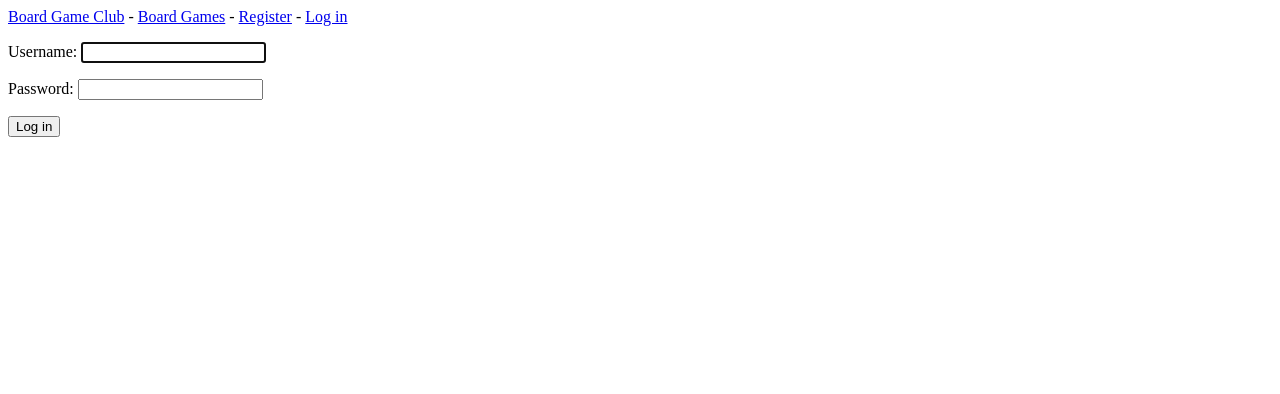
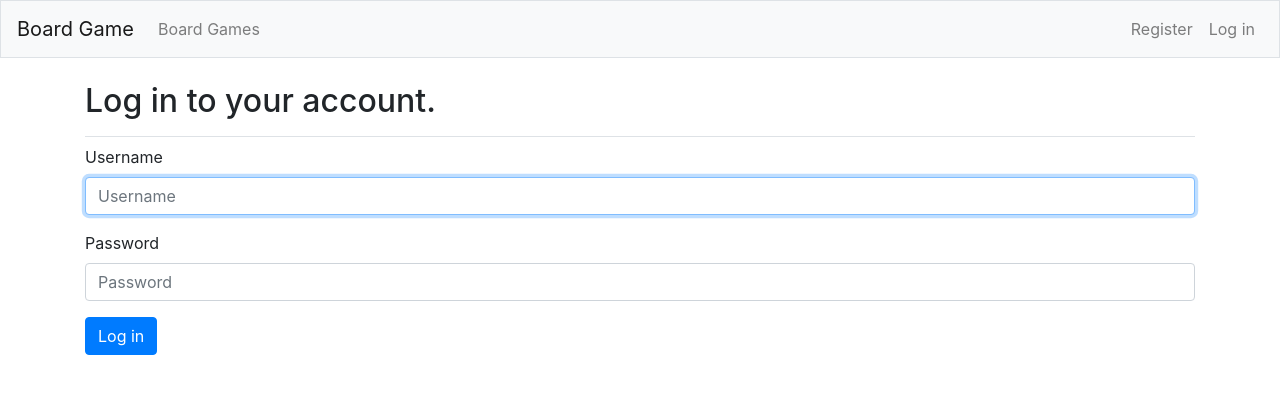
Before and after one commit to otto-laitinen/board_game_club, a Django app: page /users/login/ in a window 1280 px wide. Shown: the top 394 px of the page. Run offline with Django 3.2, Linux system fonts and the light colour scheme; some libraries are stand-ins or nearby versions.

Commit message:
Styling the website

```diff
--- a/board_game_club/settings.py
+++ b/board_game_club/settings.py
@@ -34,6 +34,10 @@ INSTALLED_APPS = [
     # My apps
     "board_game_club_app",
     "users",
+
+    # Third party apps.
+    "bootstrap4",
+
     # Default Django apps
     "django.contrib.admin",
     "django.contrib.auth",
--- a/board_game_club_app/templates/board_game_club_app/base.html
+++ b/board_game_club_app/templates/board_game_club_app/base.html
@@ -1,12 +1,57 @@
-<p>
-    <a href="{% url 'board_game_club_app:index' %}">Board Game Club</a> -
-    <a href="{% url 'board_game_club_app:boardgames' %}">Board Games</a> -
-    {% if user.is_authenticated %}
-        Hello, {{ user.username }}.
-        <a href="{% url 'users:logout' %}">Log out</a>
-    {% else %}
-        <a href="{% url 'users:register' %}">Register</a> -
-        <a href="{% url 'users:login' %}">Log in</a>
-    {% endif %}
-</p>
-{% block content %}{% endblock content %}
+{% load bootstrap4 %}
+
+<!doctype html>
+<html lang="en">
+<head>
+    <meta charset="utf-8">
+    <meta name="viewport" content="width=device-width, initial-scale=1,
+        shrink-to-fit=no">
+    <title>Board Game</title>
+    {% bootstrap_css %}
+    {% bootstrap_javascript jquery='full' %}
+</head>
+<body>
+    <nav class="navbar navbar-expand-md navbar-light bg-light mb-4 border">
+    <a class="navbar-brand" href="{% url 'board_game_club_app:index'%}">
+        Board Game</a>
+
+    <button class="navbar-toggler" type="button" data-toggle="collapse"
+        data-target="#navbarCollapse" aria-controls="navbarCollapse"
+        aria-expanded="false" aria-label="Toggle navigation">
+        <span class="navbar-toggler-icon"></span></button>
+        <div class="collapse navbar-collapse" id="navbarCollapse">
+            <ul class="navbar-nav mr-auto">
+                <li class="nav-item">
+                <a class="nav-link" href="{% url 'board_game_club_app:boardgames'%}">
+                    Board Games</a></li>
+            </ul>
+
+            <ul class="navbar-nav ml-auto">
+                {% if user.is_authenticated %}
+                    <li class="nav-item">
+                        <span class="navbar-text"}">Hello, {{ user.username }}.</span>
+                    </li>
+                    <li class="nav-item">
+                        <a class="nav-link" href="{% url 'users:logout' %}">Log out</a>
+                    </li>
+                {% else %}
+                    <li class="nav-item">
+                        <a class="nav-link" href="{% url 'users:register' %}">Register</a>
+                    </li>
+                    <li class="nav-item">
+                        <a class="nav-link" href="{% url 'users:login' %}">Log in</a></li>
+                {% endif %}
+            </ul>
+        </div>
+    </nav>
+
+    <main role="main" class="container">
+        <div class="pb-2 mb-2 border-bottom">
+            {% block page_header %}{% endblock page_header %}
+        </div>
+        <div>
+            {% block content %}{% endblock content %}
+        </div>
+    </main>
+</body>
+</html>
--- a/users/templates/registration/login.html
+++ b/users/templates/registration/login.html
@@ -1,16 +1,22 @@
 {% extends "board_game_club_app/base.html" %}
+{% load bootstrap4 %}
+
+{% block page_header %}
+    <h2>Log in to your account.</h2>
+{% endblock page_header %}
 
 {% block content %}
+    <form method="post" action="{% url 'users:login' %}" class="form">
+        {% csrf_token %}
+        {% bootstrap_form form %}
+        {% buttons %}
+            <button name="submit" class="btn btn-primary">Log in</button>
+        {% endbuttons %}
 
-    {% if form.errors %}
-        <p>Your username and password didn't match. Please try again.</p>
-    {% endif %}
+        {% if form.errors %}
+            <p>Your username and password didn't match. Please try again.</p>
+        {% endif %}
 
-    <form method="post" action="{% url 'users:login' %}">
-        {% csrf_token %}
-        {{ form.as_p }}
-
-        <button name="submit">Log in</button>
         <input type="hidden" name="next"
             value="{% url 'board_game_club_app:index' %}" />
     </form>
```
Also changed, not shown: board_game_club_app/templates/board_game_club_app/boardgame.html (+15 -18 lines), board_game_club_app/templates/board_game_club_app/boardgames.html (+8 -7 lines), board_game_club_app/templates/board_game_club_app/index.html (+10 -3 lines).
